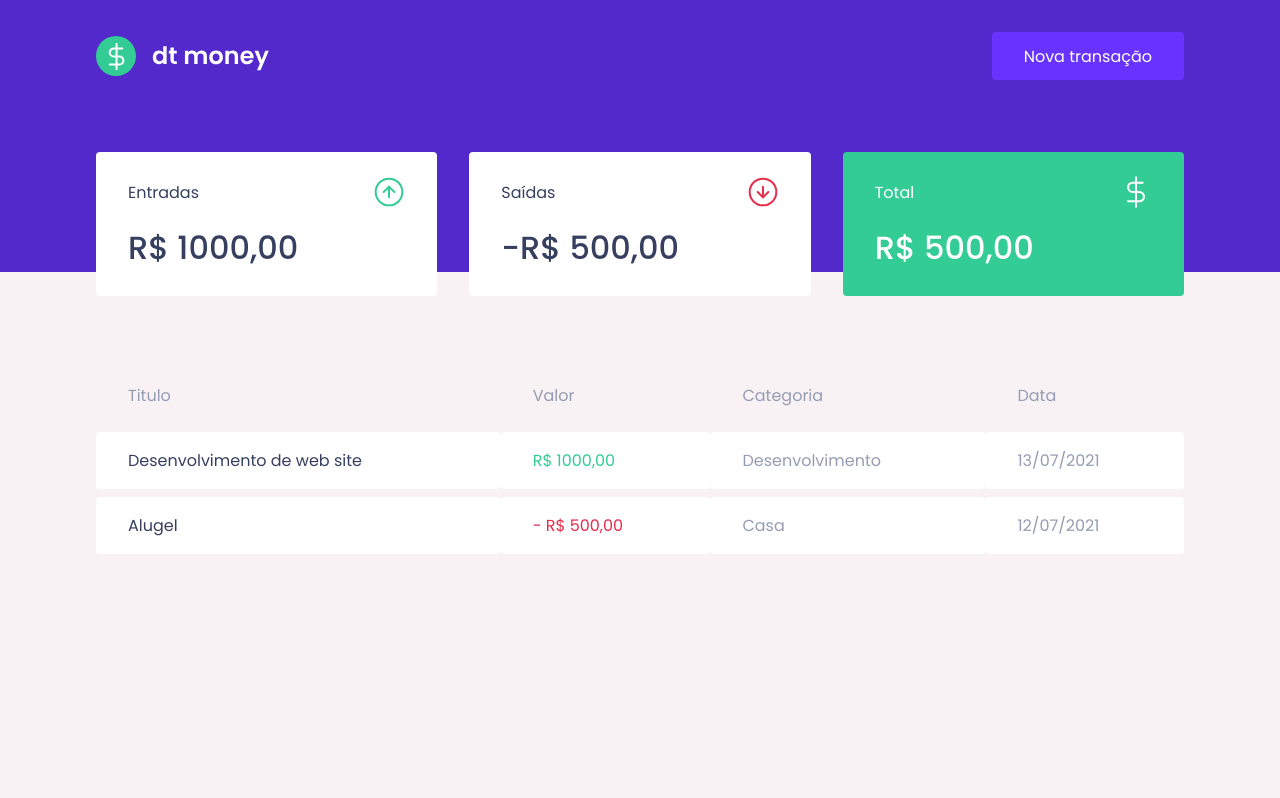
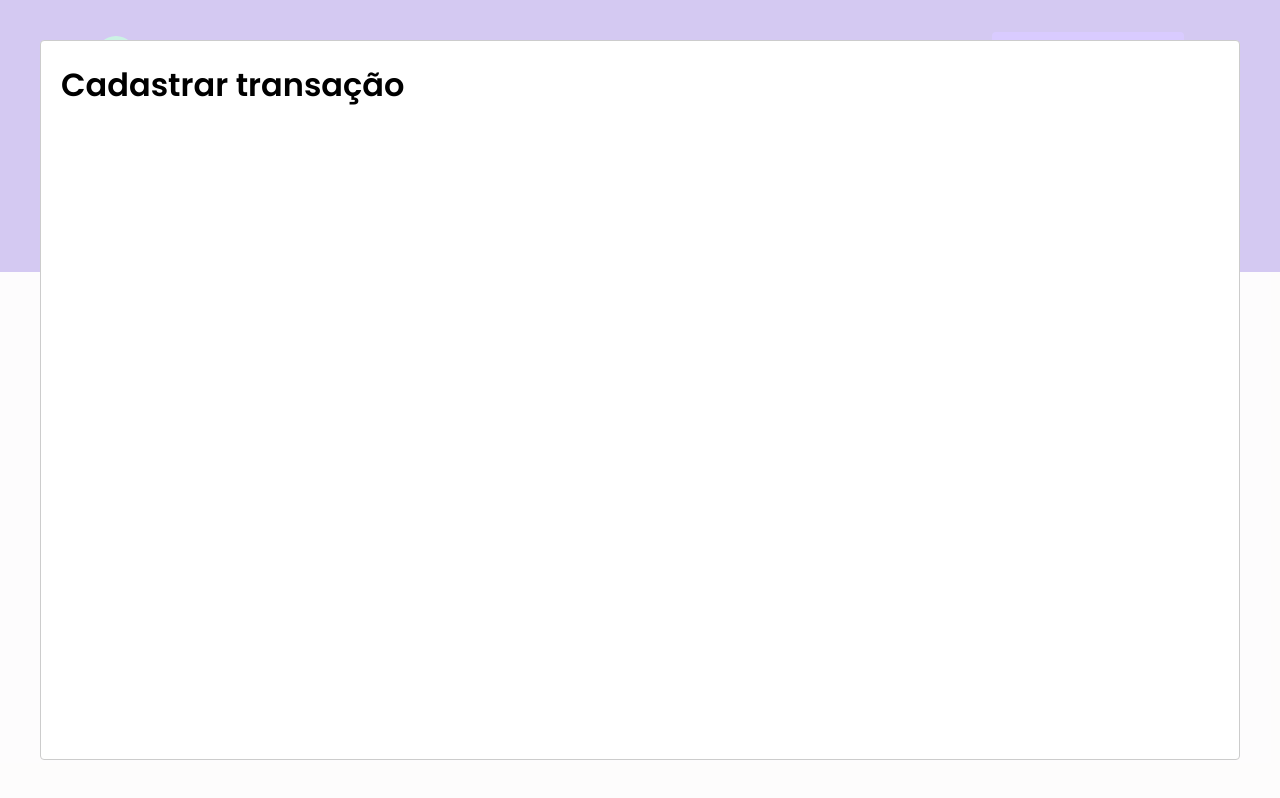
Before and after one commit to ferferq/dtmoney, a React (Create React App) app: page / in a window 1280 px wide. Both pictures are taken after a click on the button "Nova transação". Built offline with nearby package versions, Linux system fonts and the light colour scheme; no server answers; what miragejs would draw is missing.

Commit message:
2-4-1 Instalando a biblioteca modal e utilizando ela na nossa aplicação

```diff
--- a/package.json
+++ b/package.json
@@ -7,6 +7,7 @@
     "miragejs": "^0.1.41",
     "react": "^17.0.2",
     "react-dom": "^17.0.2",
+    "react-modal": "^3.14.3",
     "react-scripts": "4.0.3",
     "styled-components": "^5.3.0",
     "typescript": "^4.1.2",
@@ -20,6 +21,7 @@
     "@types/node": "^12.0.0",
     "@types/react": "^17.0.0",
     "@types/react-dom": "^17.0.0",
+    "@types/react-modal": "^3.12.1",
     "@types/styled-components": "^5.1.11"
   },
   "scripts": {
--- a/src/App.tsx
+++ b/src/App.tsx
@@ -1,12 +1,34 @@
 import { GlobalStyle } from "./styles/global";
 import { Header } from "./components/Header";
+import { useState } from "react";
 import { DeashBoard } from "./components/DashBoard";
+import Modal from 'react-modal';
+
+Modal.setAppElement('#root');
 
 export function App() {
+  const [isNewTransactionModalOpen, setIsNewTransaction] = useState(false);
+
+  function handleOpenNewTransactionModal() {
+    setIsNewTransaction(true);
+  }
+
+  function handleCloseNewTransactionModal() {
+    setIsNewTransaction(false);
+  }
+
   return (
     <>
-      <Header />
+      <Header onOpenNewTransactionModal={handleOpenNewTransactionModal}/>
       <DeashBoard />
+
+      <Modal
+        isOpen={isNewTransactionModalOpen}
+        onRequestClose={handleCloseNewTransactionModal}
+      >
+        <h1>Cadastrar transação</h1>
+      </Modal>
+
       <GlobalStyle />
    </>
   );
--- a/src/components/Header/index.tsx
+++ b/src/components/Header/index.tsx
@@ -1,12 +1,16 @@
 import imgLogo from '../../assets/logo.svg';
 import { Container, Content } from './styles';
 
-export function Header () {
+interface HeaderProps {
+  onOpenNewTransactionModal: () => void ;
+}
+
+export function Header ( { onOpenNewTransactionModal }: HeaderProps) {
   return (
     <Container>
       <Content >
         <img src={imgLogo} alt="Dt money" />
-        <button type="button" >
+        <button type="button" onClick={onOpenNewTransactionModal}>
           Nova transação
         </button>
       </Content>
```
Also changed, not shown: 1 other file (tests, documents, lock files or other folders).
